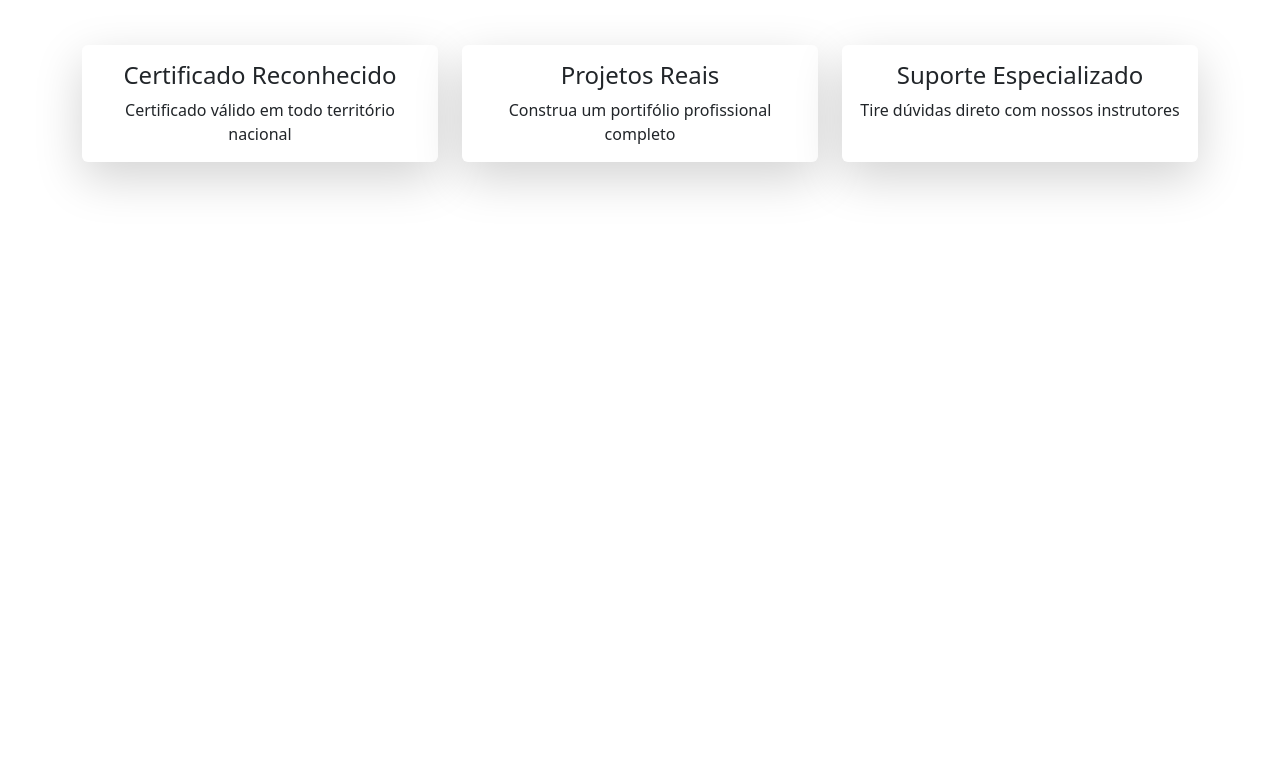
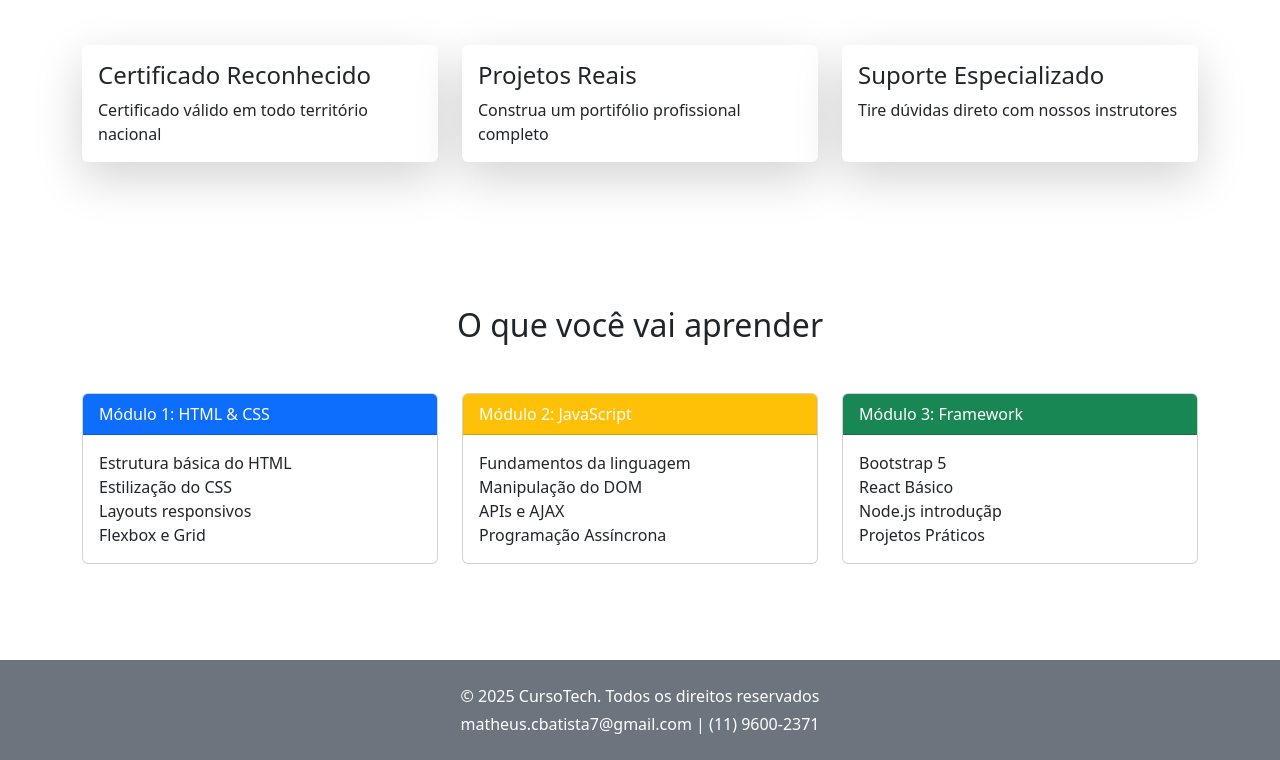
Before and after one commit to gitmcardoso/CursoTech, a plain HTML site: page index.html in a window 1280 px wide. Shown: the part 649-1409 px from the top of the page. Before the commit the page ends 907 px from the top, so only its background shows below. Drawn offline with nearby package versions, Linux system fonts and the light colour scheme.

Commit message:
Update Project

```diff
--- a/index.html
+++ b/index.html
@@ -49,7 +49,7 @@
           que já transformaram suas carreiras
         </p>
       </div>
-      <div class="row text-center g-4">
+      <div class="row g-4">
         <div class="col-md-4">
           <div class="card h-100 border-0 shadow-lg">
             <div class="card-body">
@@ -82,26 +82,66 @@
         </div>
       </div>
     </section>
-    <script>
-      // Animação do contador de alunos
-      function animarContador(id, valorFinal, duracao) {
-        const elemento = document.getElementById(id);
-        let inicio = 0;
-        const incremento = Math.ceil(valorFinal / (duracao / 16));
-        const intervalo = setInterval(() => {
-          inicio += incremento;
-          if (inicio >= valorFinal) {
-            elemento.textContent = valorFinal.toLocaleString("pt-BR");
-            clearInterval(intervalo);
-          } else {
-            elemento.textContent = inicio.toLocaleString("pt-BR");
-          }
-        }, 16);
-      }
+    <section class="container my-5 py-5">
+      <h2 class="text-center mb-5">O que você vai aprender</h2>
+      <!-- Primeiro Card -->
+      <div class="row g-4">
+        <div class="col-md-4">
+          <div class="card h-100">
+            <div class="card-header bg-primary text-white">
+              Módulo 1: HTML & CSS
+            </div>
+            <div class="card-body">
+              <ul class="list-unstyled mb-0">
+                <li>Estrutura básica do HTML</li>
+                <li>Estilização do CSS</li>
+                <li>Layouts responsivos</li>
+                <li>Flexbox e Grid</li>
+              </ul>
+            </div>
+          </div>
+        </div>
+        <!-- Segundo card -->
+        <div class="col-md-4">
+          <div class="card h-100">
+            <div class="card-header bg-warning text-white">
+              Módulo 2: JavaScript
+            </div>
+            <div class="card-body">
+              <ul class="list-unstyled mb-0">
+                <li>Fundamentos da linguagem</li>
+                <li>Manipulação do DOM</li>
+                <li>APIs e AJAX</li>
+                <li>Programação Assíncrona</li>
+              </ul>
+            </div>
+          </div>
+        </div>
 
-      document.addEventListener("DOMContentLoaded", function () {
-        animarContador("contador", 10000, 2000); // 2 segundos
-      });
-    </script>
+        <!-- Terceiro card -->
+        <div class="col-md-4">
+          <div class="card h-100">
+            <div class="card-header bg-success text-white">
+              Módulo 3: Framework
+            </div>
+            <div class="card-body">
+              <ul class="list-unstyled mb-0">
+                <li>Bootstrap 5</li>
+                <li>React Básico</li>
+                <li>Node.js introduçãp</li>
+                <li>Projetos Práticos</li>
+              </ul>
+            </div>
+          </div>
+        </div>
+      </div>
+    </section>
+    <footer class="bg-secondary text-white py-4">
+      <div class="container text-center">
+        <p class="mb-1">&copy; 2025 CursoTech. Todos os direitos reservados</p>
+        <p class="mb-0">matheus.cbatista7@gmail.com | (11) 9600-2371</p>
+      </div>
+    </footer>
+    <script src="js/script.js"></script>
   </body>
 </html>
--- /dev/null
+++ b/js/script.js
@@ -0,0 +1,19 @@
+// Animação
+function animarContador(id, valorFinal, duracao) {
+  const elemento = document.getElementById(id);
+  let inicio = 0;
+  const incremento = Math.ceil(valorFinal / (duracao / 16));
+  const intervalo = setInterval(() => {
+    inicio += incremento;
+    if (inicio >= valorFinal) {
+      elemento.textContent = valorFinal.toLocaleString("pt-BR");
+      clearInterval(intervalo);
+    } else {
+      elemento.textContent = inicio.toLocaleString("pt-BR");
+    }
+  }, 16);
+}
+
+document.addEventListener("DOMContentLoaded", function () {
+  animarContador("contador", 10000, 4000); // 2 segundos
+});
```
